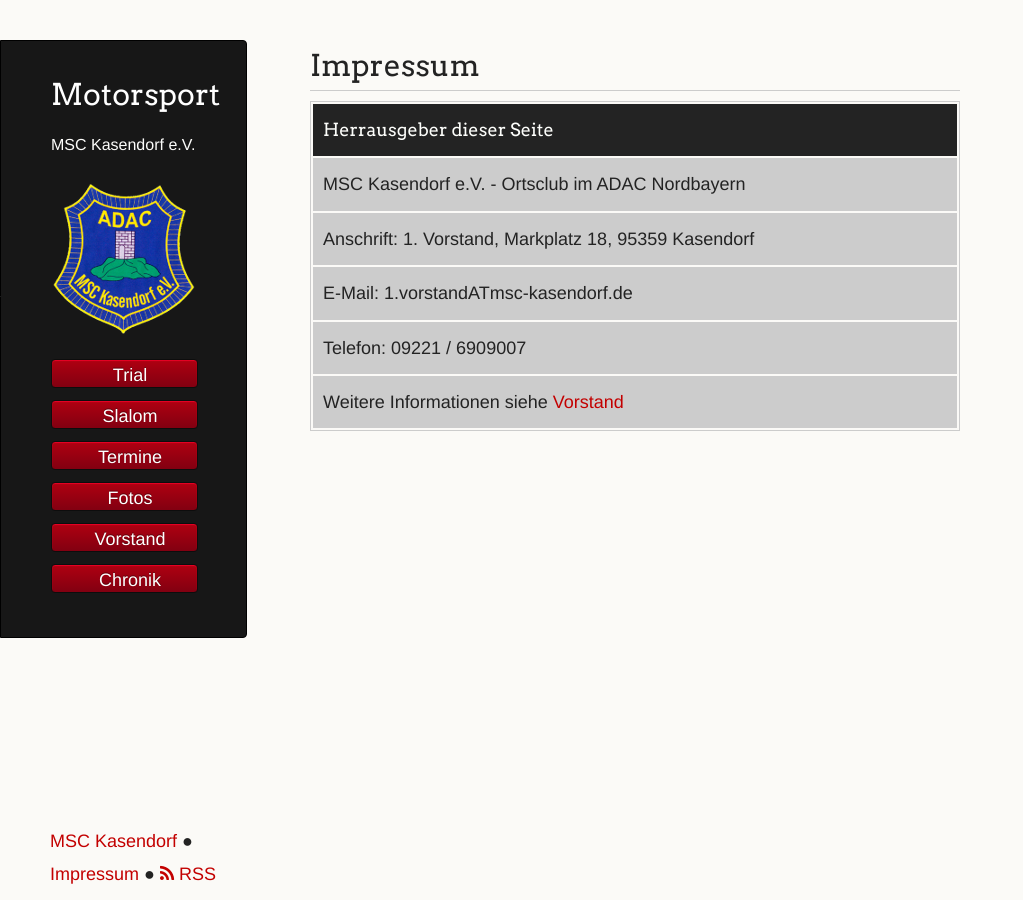
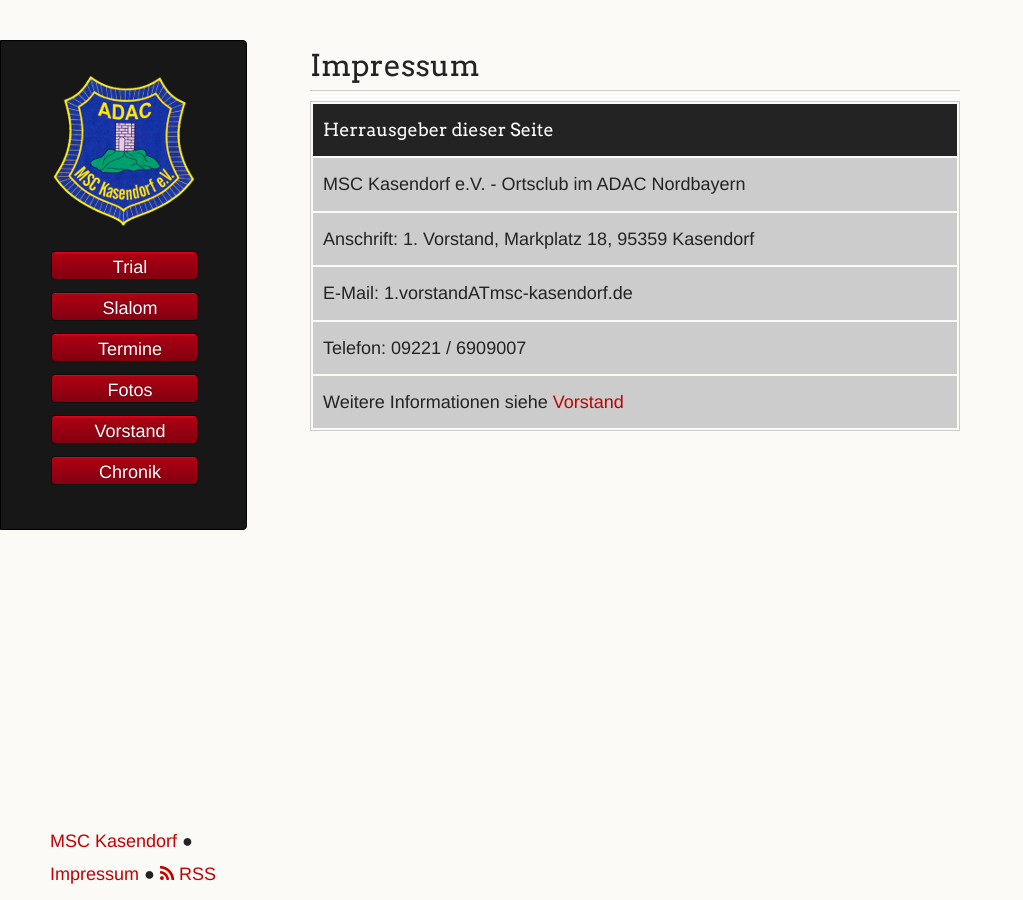
Before and after one commit to msc-kasendorf/docker, a Jekyll site: the page built from docs/page_impressum.md, in a window 1280 px wide. Shown: the whole page, without its empty margins (0-1023 px from the left). Built offline with Jekyll 4.4.1, drawn with Linux system fonts in a browser that asks for light colours; our own code applies the rules of GitHub Pages for plain Markdown files.

Commit message:
Update navigation_left.html

```diff
--- a/docs/_includes/navigation_left.html
+++ b/docs/_includes/navigation_left.html
@@ -1,6 +1,4 @@
 <header>
-    <h1 class="header">{{ site.title }}</h1>
-    <p class="header">{{ site.description }}</p>
 
     <p class="header">
         <a href="{{site.page-prefix}}#">
```
